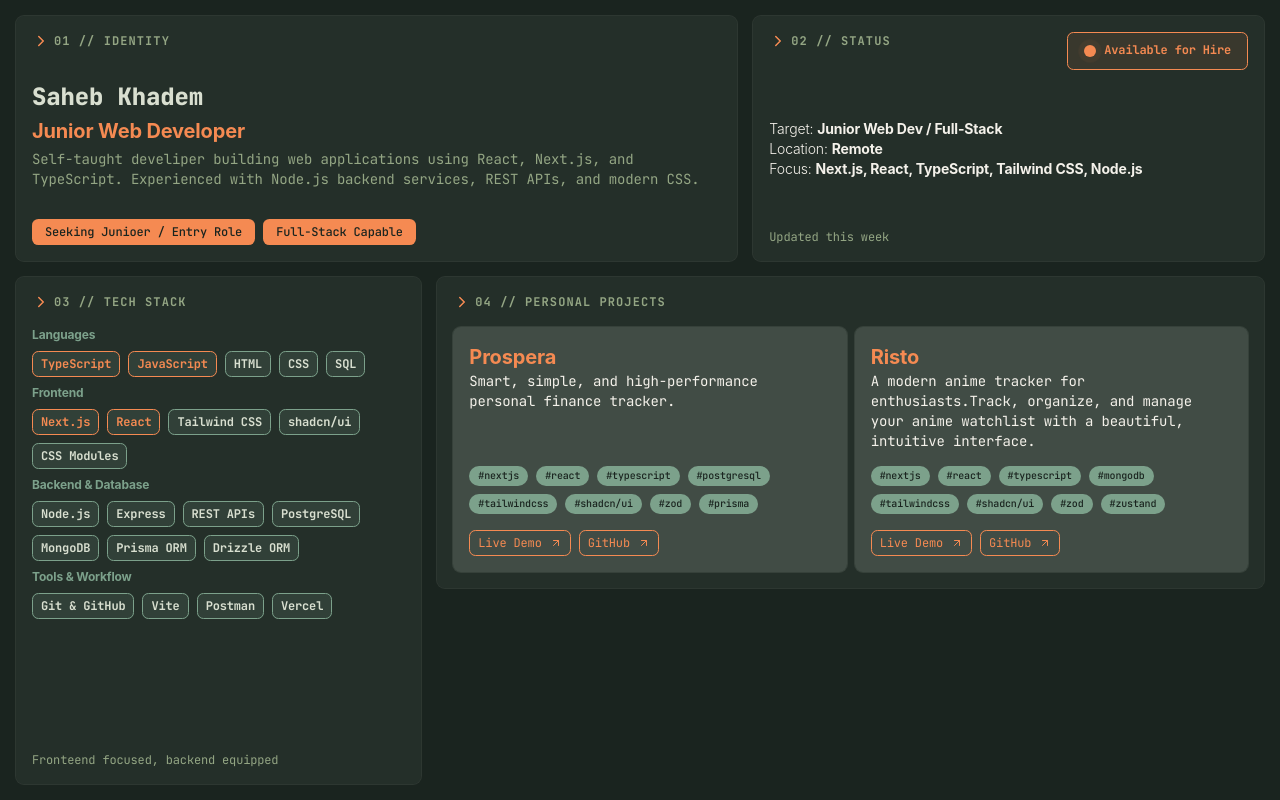
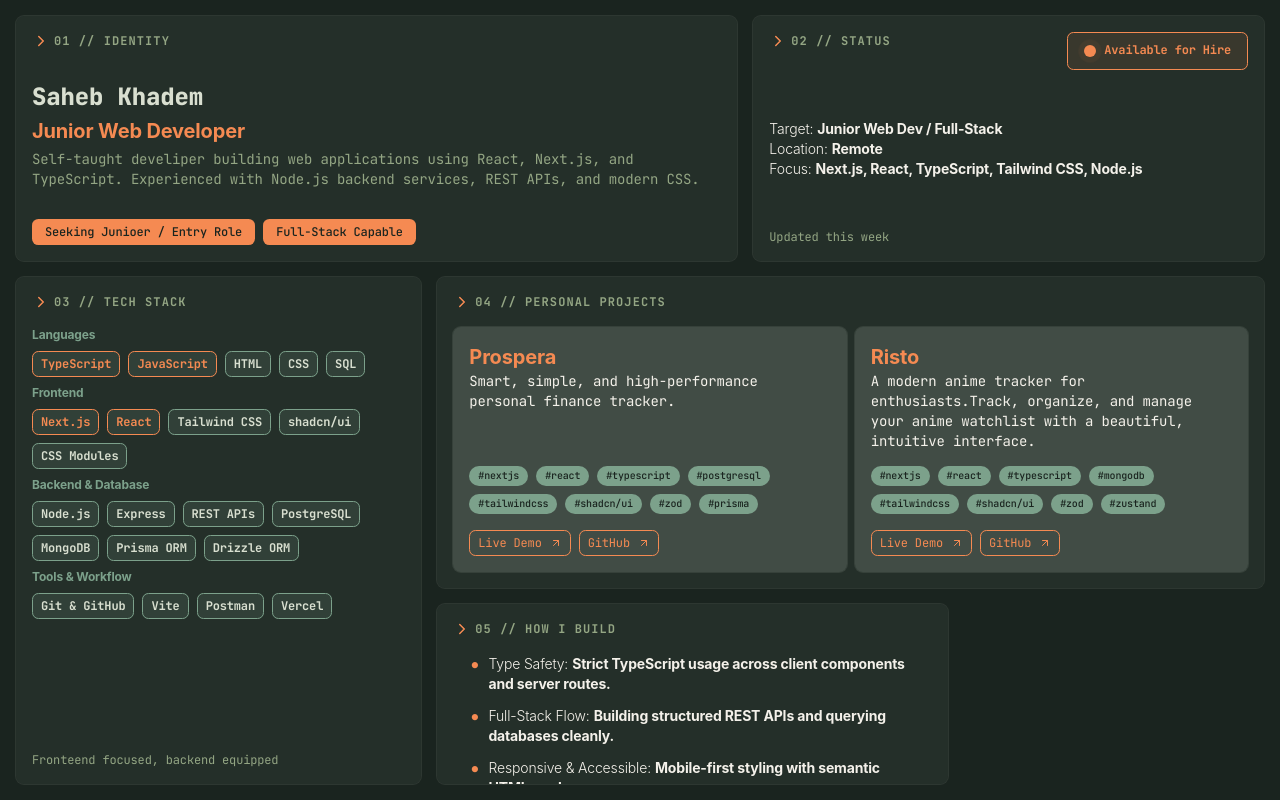
Before and after one commit to sahebkhadem/sahebkhademdev, a Next.js app: page / in a window 1280 px wide. Built offline with nearby package versions, Linux system fonts and the light colour scheme.

Commit message:
Add HowIBuildTile to homepage

```diff
--- a/src/app/page.tsx
+++ b/src/app/page.tsx
@@ -1,3 +1,4 @@
+import HowIBuildTile from "@/components/tiles/HowIBuildTile";
 import IdentityTile from "@/components/tiles/IdentityTile";
 import ProjectsTile from "@/components/tiles/projects/ProjectsTile";
 import StatusTile from "@/components/tiles/StatusTile";
@@ -10,6 +11,7 @@ export default function Home() {
 			<StatusTile className="md:col-span-5 md:row-span-4" />
 			<TechStackTile className="md:col-span-4 md:row-span-8" />
 			<ProjectsTile className="md:col-span-8 md:row-span-5" />
+			<HowIBuildTile className="md:col-span-5 md:row-span-3" />
 		</main>
 	);
 }
--- /dev/null
+++ b/src/components/tiles/HowIBuildTile.tsx
@@ -0,0 +1,67 @@
+import { ChevronRight } from "lucide-react";
+
+import { Card, CardContent, CardHeader, CardTitle } from "@/components/ui/card";
+
+import { cn } from "@/lib/utils";
+
+export default function IdentityTile({ className }: { className?: string }) {
+	return (
+		<Card
+			className={cn(
+				"flex flex-col bg-accent/15 transition-colors hover:bg-accent/25",
+				className
+			)}
+		>
+			<CardHeader>
+				<CardTitle className="flex items-center gap-1 font-bold font-mono text-xs">
+					<ChevronRight className="text-primary" size={18} />
+					<p className="text-muted-foreground tracking-widest">
+						{"05 // HOW I BUILD"}
+					</p>
+				</CardTitle>
+			</CardHeader>
+			<CardContent>
+				<CardContent>
+					<ul className="space-y-3 font-sans text-sm">
+						<li className="flex items-start">
+							<span className="text-primary before:mr-2 before:text-xl before:leading-none before:content-['•']"></span>
+							<div>
+								<span className="mr-1 font-light">
+									Type Safety:
+								</span>
+								<span className="font-bold">
+									Strict TypeScript usage across client
+									components and server routes.
+								</span>
+							</div>
+						</li>
+						<li className="flex items-start">
+							<span className="text-primary before:mr-2 before:text-xl before:leading-none before:content-['•']"></span>
+							<div>
+								<span className="mr-1 font-light">
+									Full-Stack Flow:
+								</span>
+								<span className="font-bold">
+									Building structured REST APIs and querying
+									databases cleanly.
+								</span>
+							</div>
+						</li>
+						<li className="flex items-start">
+							<span className="text-primary before:mr-2 before:text-xl before:leading-none before:content-['•']"></span>
+							<div>
+								<span className="mr-1 font-light">
+									Responsive & Accessible:
+								</span>
+								<span className="font-bold">
+									Mobile-first styling with semantic HTML
+									markup.
+								</span>
+							</div>
+						</li>
+					</ul>
+				</CardContent>
+			</CardContent>
+		</Card>
+	);
+}
```
